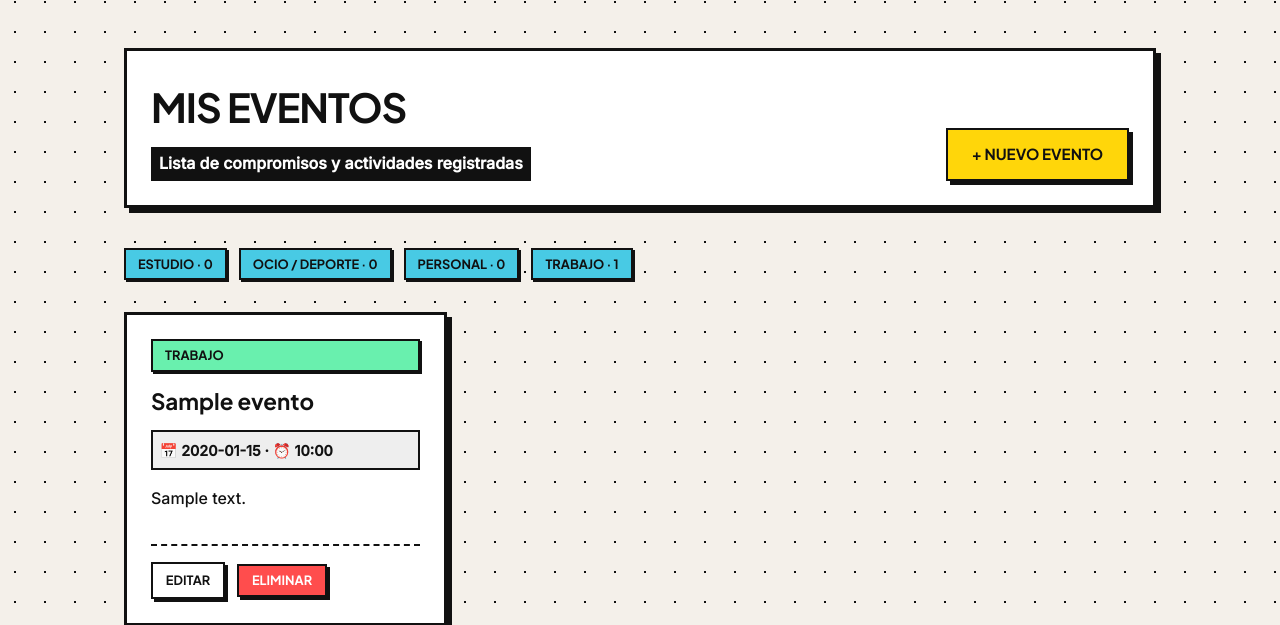
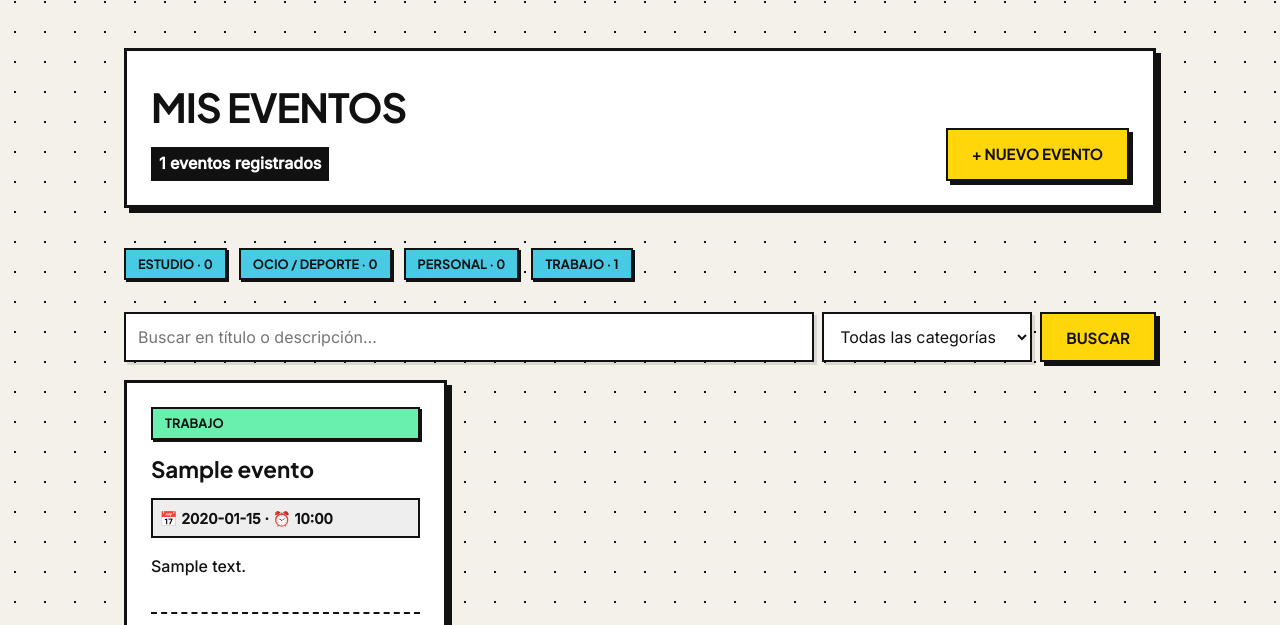
Before and after one commit to david05-cmd/agenda-web2, a PHP site: page / in a window 1280 px wide. Shown: the part 73-698 px from the top of the page. Run offline with PHP 8.4, Linux system fonts and the light colour scheme; the visitor is signed in with stand-in values (Sample User, id 1); data comes from the database, SQL or seed files in the repository; tables that the repository leaves empty hold one stand-in row (values such as "Sample post").

Commit message:
practica 9

```diff
--- a/css/estilos.css
+++ b/css/estilos.css
@@ -368,6 +368,7 @@ label {
 }
 
 input[type="text"],
+input[type="search"],
 input[type="email"],
 input[type="password"],
 input[type="date"],
@@ -474,3 +475,22 @@ textarea.input-error {
     box-shadow: 4px 4px 0px var(--negro);
   }
 }
+
+/* 12. Buscador (Práctica 9)
+   ========================================================================== */
+.buscador {
+  display: flex;
+  flex-wrap: wrap;
+  gap: 8px;
+  margin: 0 0 18px;
+}
+
+.buscador .form-input {
+  flex: 1 1 220px;
+  width: auto;
+}
+
+.buscador .form-select {
+  flex: 0 1 210px;
+  width: auto;
+}
--- a/index.php
+++ b/index.php
@@ -1,6 +1,17 @@
 <?php
 require __DIR__ . '/partes/sesion.php';
 require __DIR__ . '/conexion.php';
+
+// Paso 1: Leer parámetros de búsqueda y validar categoría
+$q = mb_substr(trim($_GET['q'] ?? ''), 0, 60);
+$categoriaId = (int) ($_GET['categoria'] ?? 0);
+
+$categorias = $mysqli->query('SELECT id, nombre FROM categorias ORDER BY nombre')->fetch_all(MYSQLI_ASSOC);
+$idsValidos = array_map('intval', array_column($categorias, 'id'));
+if (!in_array($categoriaId, $idsValidos, true)) {
+    $categoriaId = 0;
+}
+$buscando = ($q !== '' || $categoriaId !== 0);
 
 $avisos = [
     'ok'        => 'Evento guardado correctamente.',
@@ -20,16 +31,32 @@ foreach ($avisos as $clave => $mensaje) {
     }
 }
 
-// Lista filtrada por usuario
-$stmt = $mysqli->prepare(
-    'SELECT e.id, e.titulo, e.fecha, e.hora, e.descripcion,
-            c.id AS categoria_id, c.nombre AS categoria
-       FROM eventos e
-       JOIN categorias c ON c.id = e.categoria_id
-      WHERE e.usuario_id = ?
-      ORDER BY e.fecha ASC, e.hora ASC'
-);
-$stmt->bind_param('i', $usuarioId);
+// Paso 2: Consulta preparada dinámica (siempre filtrada por usuario_id)
+$condiciones = ['e.usuario_id = ?'];
+$tipos       = 'i';
+$valores     = [$usuarioId];
+
+if ($q !== '') {
+    $patron = '%' . addcslashes($q, '%_\\') . '%';
+    $condiciones[] = '(e.titulo LIKE ? OR e.descripcion LIKE ?)';
+    $tipos       .= 'ss';
+    $valores[]    = $patron;
+    $valores[]    = $patron;
+}
+if ($categoriaId !== 0) {
+    $condiciones[] = 'e.categoria_id = ?';
+    $tipos       .= 'i';
+    $valores[]    = $categoriaId;
+}
+
+$sql = 'SELECT e.id, e.titulo, e.fecha, e.hora, e.descripcion,
+               c.id AS categoria_id, c.nombre AS categoria
+          FROM eventos e
+          JOIN categorias c ON c.id = e.categoria_id
+         WHERE ' . implode(' AND ', $condiciones) . '
+         ORDER BY e.fecha ASC, e.hora ASC';
+$stmt = $mysqli->prepare($sql);
+$stmt->bind_param($tipos, ...$valores);
 $stmt->execute();
 $eventos = $stmt->get_result()->fetch_all(MYSQLI_ASSOC);
 $stmt->close();
@@ -83,7 +110,13 @@ $mysqli->close();
         <div class="page__header">
             <div>
                 <h1 class="page__title">Mis eventos</h1>
-                <p class="page__subtitle">Lista de compromisos y actividades registradas</p>
+                <p class="page__subtitle">
+                    <?php if ($buscando): ?>
+                        <?= count($eventos) ?> resultado<?= count($eventos) === 1 ? '' : 's' ?><?= $q !== '' ? ' para «' . e($q) . '»' : '' ?>
+                    <?php else: ?>
+                        <?= count($eventos) ?> eventos registrados
+                    <?php endif; ?>
+                </p>
             </div>
             <a href="registrar.php" class="btn-primary">+ Nuevo evento</a>
         </div>
@@ -96,7 +129,29 @@ $mysqli->close();
             <?php endforeach; ?>
         </p>
 
-        <?php if (empty($eventos)): ?>
+        <form class="buscador" method="get" action="index.php" role="search">
+            <input class="form-input" type="search" name="q" value="<?= e($q) ?>" maxlength="60"
+                   placeholder="Buscar en título o descripción…" aria-label="Buscar eventos">
+            <select class="form-select" name="categoria" aria-label="Filtrar por categoría">
+                <option value="0">Todas las categorías</option>
+                <?php foreach ($categorias as $cat): ?>
+                    <option value="<?= (int) $cat['id'] ?>" <?= $categoriaId === (int) $cat['id'] ? 'selected' : '' ?>>
+                        <?= e($cat['nombre']) ?>
+                    </option>
+                <?php endforeach; ?>
+            </select>
+            <button type="submit" class="btn-primary">Buscar</button>
+            <?php if ($buscando): ?>
+                <a href="index.php" class="btn-secondary">Limpiar</a>
+            <?php endif; ?>
+        </form>
+
+        <?php if (empty($eventos) && $buscando): ?>
+            <div class="empty-state">
+                <p>Sin resultados para tu búsqueda.</p>
+                <a href="index.php" class="btn-secondary">Ver todos mis eventos</a>
+            </div>
+        <?php elseif (empty($eventos)): ?>
             <div class="empty-state">
                 <p>No tienes eventos registrados aún.</p>
                 <a href="registrar.php" class="btn-primary">+ Crear el primero</a>
```
